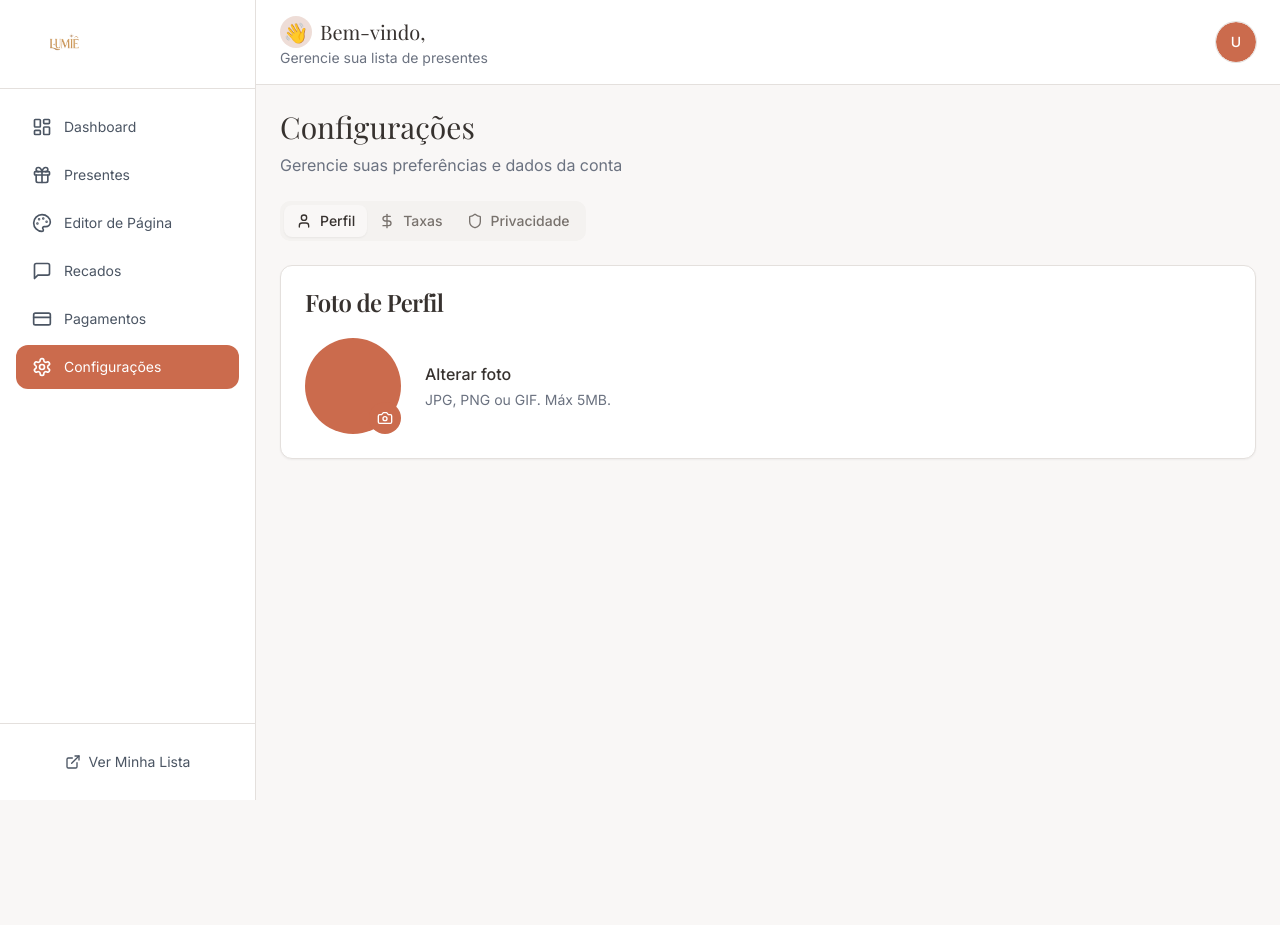
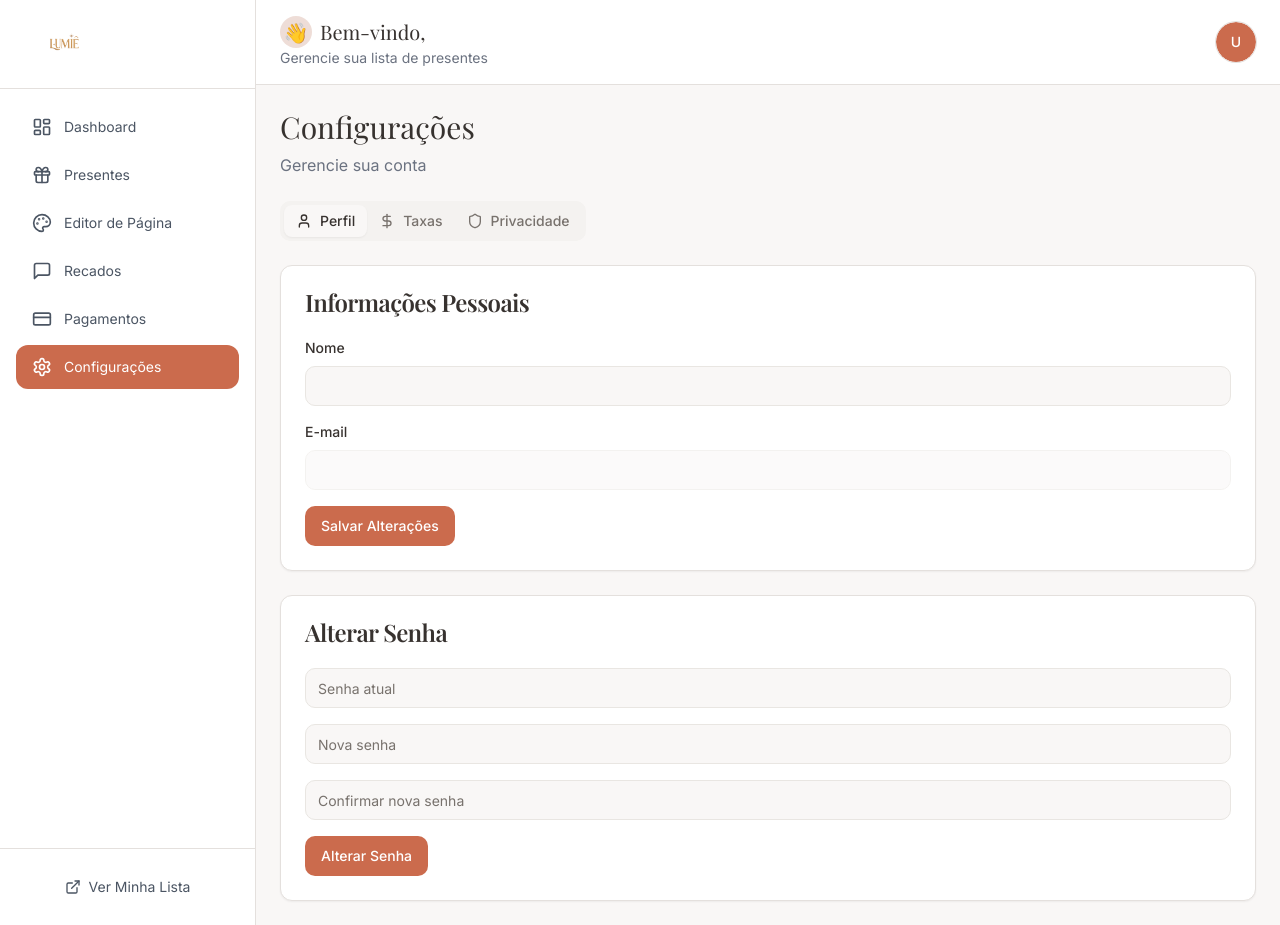
Before and after one commit to lumieconvites-netizen/lumie-presentes, a Next.js app: page /dashboard/configuracoes in a window 1280 px wide. Before the commit the page ends 800 px from the top, so only its background shows below. Built offline with nearby package versions, Linux system fonts and the light colour scheme; no server answers.

Commit message:
fix: restaurando layout completo configuracoes

```diff
--- a/app/dashboard/configuracoes/page.tsx
+++ b/app/dashboard/configuracoes/page.tsx
@@ -1,103 +1,47 @@
 'use client';
 
-import { useState, useEffect } from 'react';
-import { useUser } from '@/contexts/user-context';
-import { useSession } from 'next-auth/react';
+import { useState } from 'react';
 import { Card, CardContent, CardHeader, CardTitle } from '@/components/ui/card';
 import { Button } from '@/components/ui/button';
 import { Input } from '@/components/ui/input';
 import { Switch } from '@/components/ui/switch';
 import { Tabs, TabsContent, TabsList, TabsTrigger } from '@/components/ui/tabs';
 import { Camera, User, DollarSign, Shield } from 'lucide-react';
-import Image from 'next/image';
+import { useSession } from 'next-auth/react';
 
 export default function ConfiguracoesPage() {
-  const { user, updateUser, settings, updateSettings } = useUser();
-  const { data: session, update } = useSession();
+  const { data: session } = useSession();
 
-  // mostra sempre o que está no banco/session primeiro
-  const [photo, setPhoto] = useState<string | undefined>(
-    (session?.user as any)?.image || user?.photo
-  );
-
-  const [name, setName] = useState(user?.name || '');
-  const [email, setEmail] = useState(user?.email || '');
+  const [name, setName] = useState(session?.user?.name || '');
+  const [email, setEmail] = useState(session?.user?.email || '');
   const [currentPassword, setCurrentPassword] = useState('');
   const [newPassword, setNewPassword] = useState('');
   const [confirmPassword, setConfirmPassword] = useState('');
 
-  // quando session mudar (ex: depois do upload), reflete aqui
-  useEffect(() => {
-    const img = (session?.user as any)?.image;
-    if (img) setPhoto(img);
-  }, [session]);
+  const handleSaveProfile = async () => {
+    await fetch('/api/me', {
+      method: 'PATCH',
+      headers: { 'Content-Type': 'application/json' },
+      body: JSON.stringify({ name }),
+    });
 
-  const handlePhotoUpload = async (e: React.ChangeEvent<HTMLInputElement>) => {
-    const file = e.target.files?.[0];
-    if (!file) return;
-
-    // preview enquanto envia
-    const previewUrl = URL.createObjectURL(file);
-    setPhoto(previewUrl);
-
-    try {
-      const form = new FormData();
-      form.append('file', file);
-
-      const res = await fetch('/api/upload/avatar', {
-        method: 'POST',
-        body: form,
-      });
-
-      const data = await res.json();
-
-      if (!res.ok) {
-        console.error(data);
-        alert(data?.error ?? 'Falha ao enviar foto.');
-        // volta pro que estava antes
-        setPhoto((session?.user as any)?.image || user?.photo);
-        return;
-      }
-
-      // URL pública (Supabase) salva no banco via route.ts
-      setPhoto(data.url);
-
-      // atualiza contexto (se você ainda usa ele em algum lugar)
-      updateUser({ photo: data.url });
-
-      // recarrega a session do NextAuth para refletir a imagem persistida
-      await update();
-    } catch (err) {
-      console.error(err);
-      alert('Erro inesperado no upload.');
-      setPhoto((session?.user as any)?.image || user?.photo);
-    } finally {
-      // permite re-enviar o mesmo arquivo
-      e.target.value = '';
-    }
-  };
-
-  const handleSaveProfile = () => {
-    updateUser({ name, email });
-    alert('Perfil atualizado com sucesso!');
+    alert('Perfil atualizado!');
   };
 
   const handleChangePassword = () => {
     if (newPassword !== confirmPassword) {
-      alert('As senhas não coincidem!');
+      alert('As senhas não coincidem');
       return;
     }
-    alert('Senha alterada com sucesso!');
-    setCurrentPassword('');
-    setNewPassword('');
-    setConfirmPassword('');
+
+    alert('Senha alterada (implementar backend depois)');
   };
 
   return (
     <div className="p-6 space-y-6">
       <div>
-        <h1 className="text-3xl font-display text-foreground mb-2">Configurações</h1>
-        <p className="text-gray-500">Gerencie suas preferências e dados da conta</p>
+        <h1 className="text-3xl font-display mb-2">Configurações</h1>
+        <p className="text-gray-500">Gerencie sua conta</p>
       </div>
 
       <Tabs defaultValue="perfil" className="space-y-6">
@@ -116,41 +60,89 @@ export default function ConfiguracoesPage() {
           </TabsTrigger>
         </TabsList>
 
+        {/* PERFIL */}
         <TabsContent value="perfil" className="space-y-6">
           <Card>
             <CardHeader>
-              <CardTitle>Foto de Perfil</CardTitle>
+              <CardTitle>Informações Pessoais</CardTitle>
+            </CardHeader>
+            <CardContent className="space-y-4">
+              <div>
+                <label className="text-sm font-medium block mb-2">Nome</label>
+                <Input value={name} onChange={(e) => setName(e.target.value)} />
+              </div>
+
+              <div>
+                <label className="text-sm font-medium block mb-2">E-mail</label>
+                <Input value={email} disabled />
+              </div>
+
+              <Button onClick={handleSaveProfile}>
+                Salvar Alterações
+              </Button>
+            </CardContent>
+          </Card>
+
+          <Card>
+            <CardHeader>
+              <CardTitle>Alterar Senha</CardTitle>
+            </CardHeader>
+            <CardContent className="space-y-4">
+              <Input
+                type="password"
+                placeholder="Senha atual"
+                value={currentPassword}
+                onChange={(e) => setCurrentPassword(e.target.value)}
+              />
+              <Input
+                type="password"
+                placeholder="Nova senha"
+                value={newPassword}
+                onChange={(e) => setNewPassword(e.target.value)}
+              />
+              <Input
+                type="password"
+                placeholder="Confirmar nova senha"
+                value={confirmPassword}
+                onChange={(e) => setConfirmPassword(e.target.value)}
+              />
+
+              <Button onClick={handleChangePassword}>
+                Alterar Senha
+              </Button>
+            </CardContent>
+          </Card>
+        </TabsContent>
+
+        {/* TAXAS */}
+        <TabsContent value="taxas">
+          <Card>
+            <CardHeader>
+              <CardTitle>Configuração de Taxa</CardTitle>
             </CardHeader>
             <CardContent>
-              <div className="flex items-center gap-6">
-                <div className="relative">
-                  {photo ? (
-                    <div className="relative w-24 h-24 rounded-full overflow-hidden">
-                      <Image src={photo} alt="Foto de perfil" fill className="object-cover" />
-                    </div>
-                  ) : (
-                    <div className="w-24 h-24 rounded-full bg-primary flex items-center justify-center text-white text-2xl font-display">
-                      {user?.name?.charAt(0).toUpperCase()}
-                    </div>
-                  )}
-                  <label className="absolute bottom-0 right-0 w-8 h-8 bg-primary rounded-full flex items-center justify-center cursor-pointer hover:bg-primary/90">
-                    <Camera className="w-4 h-4 text-white" />
-                    <input type="file" accept="image/*" className="hidden" onChange={handlePhotoUpload} />
-                  </label>
-                </div>
-                <div>
-                  <p className="font-medium text-foreground mb-1">Alterar foto</p>
-                  <p className="text-sm text-gray-500">JPG, PNG ou GIF. Máx 5MB.</p>
-                </div>
+              <div className="flex items-center justify-between">
+                <span>Repassar taxa ao convidado</span>
+                <Switch />
               </div>
             </CardContent>
           </Card>
-
-          {/* resto do arquivo igual ao seu... */}
-          {/* ... */}
         </TabsContent>
 
-        {/* resto igual */}
+        {/* PRIVACIDADE */}
+        <TabsContent value="privacidade">
+          <Card>
+            <CardHeader>
+              <CardTitle>Privacidade</CardTitle>
+            </CardHeader>
+            <CardContent>
+              <div className="flex items-center justify-between">
+                <span>Lista publicada</span>
+                <Switch />
+              </div>
+            </CardContent>
+          </Card>
+        </TabsContent>
       </Tabs>
     </div>
   );
```
